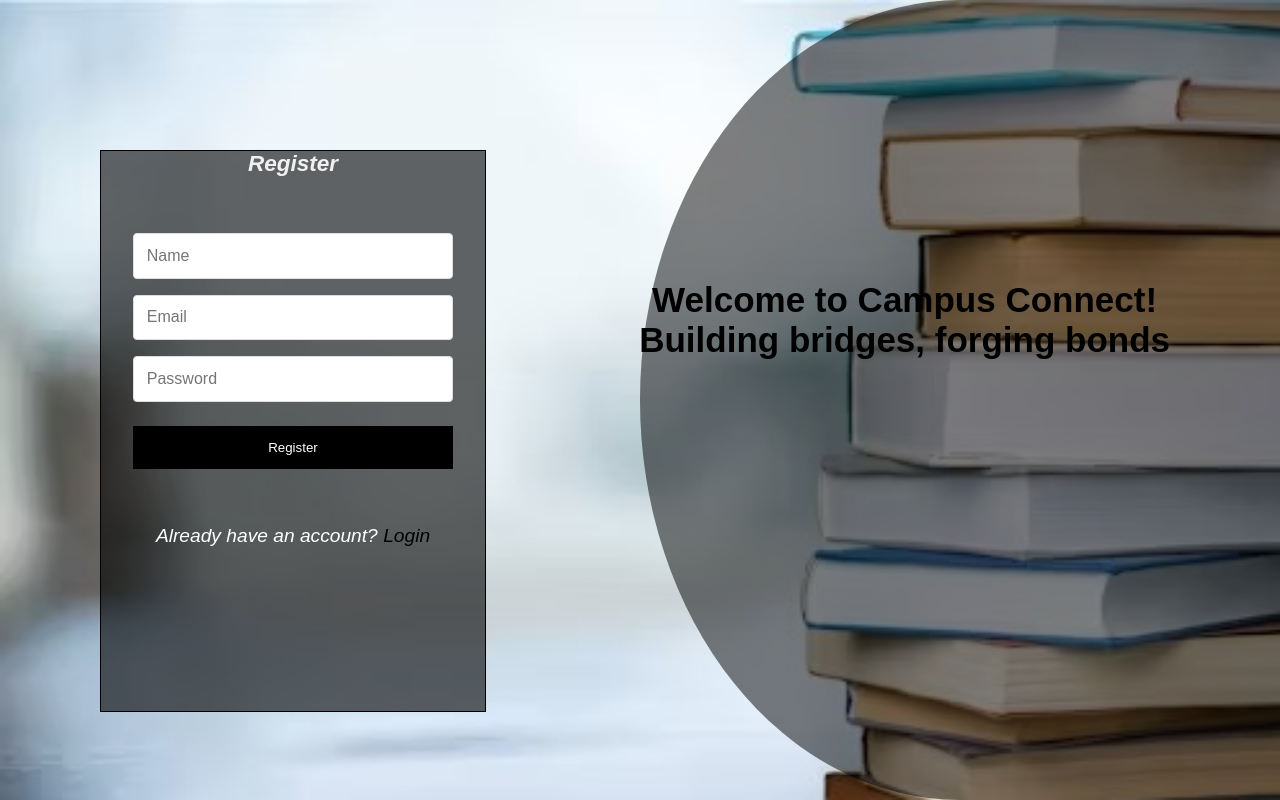
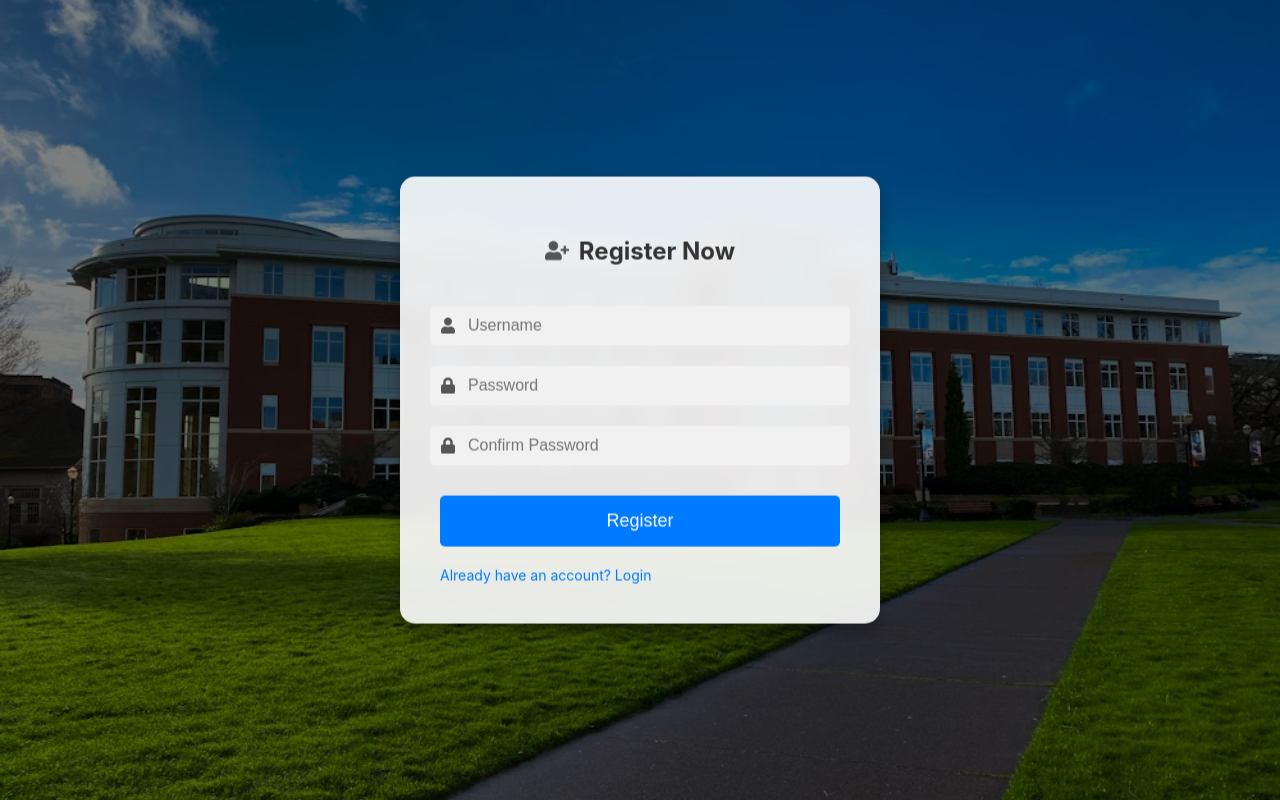
Before and after one commit to Nithiyaprabha/Campus-Connect, a React (Create React App) app in the folder campus-connect/: page /register in a window 1280 px wide. Built offline with nearby package versions, Linux system fonts and the light colour scheme.

Commit message:
basic setup

```diff
--- a/campus-connect/package.json
+++ b/campus-connect/package.json
@@ -12,6 +12,7 @@
     "@testing-library/user-event": "^13.5.0",
     "react": "^18.3.1",
     "react-dom": "^18.3.1",
+    "react-icons": "^5.2.1",
     "react-router-dom": "^6.23.1",
     "react-scripts": "5.0.1",
     "react-slideshow-image": "^4.3.1",
--- a/campus-connect/src/App.js
+++ b/campus-connect/src/App.js
@@ -19,37 +19,52 @@
 
 // export default App;
 
+// import React from 'react';
+// import { BrowserRouter as Router, Routes, Route } from 'react-router-dom';
+// import Register from './Register'; // Adjust the import path as needed
+// import Login from './Login'; // Adjust the import path as needed
+//  import './App.css';
+// import HomePage from './HomePage';
+// import AboutUs from './Aboutus';
+// import AddProduct from './Addproduct';
+// import ForgotPassword from './ForgotPassword';
+// import Home from './Home';
+// import Cart from './Cart';
+// import Products from './Products';
+
+// const App = () => {
+//   return (
+//     <Router>
+//       <div className="App">
+//         <Routes>
+//           <Route path="/" element={<HomePage />} />
+//           <Route path="/register" element={<Register />}/>
+//           <Route path="/login" element={<Login />} />
+//           <Route path="/about" element={<AboutUs />} />
+//           <Route path="/home" element={<Home />} />
+//           <Route path="/products" element={<Products />} />
+//           <Route path="/addproduct" element={<AddProduct />} />
+//           <Route path="/cart" element={<Cart />} />
+//           <Route path="/forgot-password" element={<ForgotPassword />} />
+
+//         </Routes>
+//       </div>
+//     </Router>
+//   );
+// };
+
+// export default App;
+// src/App.js
 import React from 'react';
-import { BrowserRouter as Router, Routes, Route } from 'react-router-dom';
-import Register from './Register'; // Adjust the import path as needed
-import Login from './Login'; // Adjust the import path as needed
- import './App.css';
-import HomePage from './HomePage';
-import AboutUs from './Aboutus';
-import AddProduct from './Addproduct';
-import ForgotPassword from './ForgotPassword';
-import Home from './Home';
-import Cart from './Cart';
-import Products from './Products';
+import Login from './Login';
+import Register from './Register';
+
 
 const App = () => {
   return (
-    <Router>
-      <div className="App">
-        <Routes>
-          <Route path="/" element={<HomePage />} />
-          <Route path="/register" element={<Register />}/>
-          <Route path="/login" element={<Login />} />
-          <Route path="/about" element={<AboutUs />} />
-          <Route path="/home" element={<Home />} />
-          <Route path="/products" element={<Products />} />
-          <Route path="/addproduct" element={<AddProduct />} />
-          <Route path="/cart" element={<Cart />} />
-          <Route path="/forgot-password" element={<ForgotPassword />} />
-
-        </Routes>
-      </div>
-    </Router>
+    <div className="App">
+      <Register />
+    </div>
   );
 };
 
--- a/campus-connect/src/Login.js
+++ b/campus-connect/src/Login.js
@@ -67,88 +67,237 @@
 
 // export default Login;
 
-import React, { useState } from 'react';
-import { Link, useNavigate } from 'react-router-dom';
-import './App.css';
+// import React, { useState } from 'react';
+// import { Link, useNavigate } from 'react-router-dom';
+// import './App.css';
+
+// const Login = () => {
+//   const navigate = useNavigate();
+//   const [formData, setFormData] = useState({
+//     email: '',
+//     password: ''
+//   });
+
+//   const [message, setMessage] = useState('');
+
+//   const handleChange = (e) => {
+//     setFormData({
+//       ...formData,
+//       [e.target.name]: e.target.value
+//     });
+//   };
+
+//   const handleSubmit = async (e) => {
+//     e.preventDefault();
+//     try {
+//       const response = await fetch('https://uniswap-backend-4hjg.onrender.com/api/login', {
+//         method: 'POST',
+//         headers: {
+//           'Content-Type': 'application/json'
+//         },
+//         body: JSON.stringify(formData)
+//       });
+
+//       if (response.ok) {
+//         const { token, user } = await response.json();
+//         localStorage.setItem('adminToken', token);
+//         localStorage.setItem('adminData', JSON.stringify(user));
+//         navigate(`/home?userId=${user._id}`);
+//       } else {
+//         const errorData = await response.json();
+//         setMessage(errorData.error || 'Login failed. Please try again.');
+//       }
+//     } catch (err) {
+//       setMessage('An error occurred. Please try again.');
+//     }
+//   };
+
+//   return (
+//     <div className='Register'>
+//       <p className="welcome">Campus Connect: <br/>Your hub for exchanging books and supplies,<br/> making student life simpler and more sustainable.</p>
+//       <div className="overlay-container">
+//         <div className="overlay"></div>
+//       </div>
+//       <div className="form-container">
+//         <h2>Login</h2>
+//         <form onSubmit={handleSubmit}>
+//           <input
+//             type="email"
+//             name="email"
+//             placeholder="Email"
+//             value={formData.email}
+//             onChange={handleChange}
+//             required
+//           />
+//           <input
+//             type="password"
+//             name="password"
+//             placeholder="Password"
+//             value={formData.password}
+//             onChange={handleChange}
+//             required
+//           />
+//           <button type="submit">Login</button>
+//         </form>
+//         {message && <p>{message}</p>}
+//         <p>
+//           <span className="white-text">Not a member yet?</span>{" "}
+//           <Link to="/register" style={{ color: 'black', textDecoration: 'none' }}>Register</Link>
+//         </p>
+//         <p>
+//           <Link to="/forgot-password" style={{ color: 'black', textDecoration: 'none' }}>Forgot Password?</Link>
+//         </p>
+//       </div>
+//     </div>
+//   );
+// };
+
+// export default Login;
+import React from 'react';
+import styled from 'styled-components';
+import { FaUser, FaLock, FaSignInAlt } from 'react-icons/fa';
+import background from './photo-1607237138185-eedd9c632b0b.avif';
+
+const Background = styled.div`
+  background-image: url(${background});
+  height: 100vh;
+  display: flex;
+  justify-content: center;
+  align-items: center;
+  background-size: cover;
+  background-position: center;
+  position: relative;
+  overflow: hidden;
+  &:before {
+    content: '';
+    position: absolute;
+    top: 0;
+    left: 0;
+    right: 0;
+    bottom: 0;
+    background: rgba(0, 0, 0, 0.5);
+  }
+`;
+
+const LoginContainer = styled.div`
+  background: rgba(255, 255, 255, 0.9);
+  padding: 40px;
+  width: 400px;
+  border-radius: 15px;
+  display: flex;
+  flex-direction: column;
+  align-items: center;
+  box-shadow: 0 8px 16px rgba(0, 0, 0, 0.3);
+  z-index: 1;
+  backdrop-filter: blur(10px);
+  animation: fadeIn 1s ease-in-out;
+
+  @keyframes fadeIn {
+    from {
+      opacity: 0;
+      transform: translateY(-20px);
+    }
+    to {
+      opacity: 1;
+      transform: translateY(0);
+    }
+  }
+`;
+
+const InputContainer = styled.div`
+  width: 100%;
+  display: flex;
+  align-items: center;
+  margin: 10px 0;
+  background: #f1f1f1;
+  border-radius: 5px;
+  padding: 10px;
+  transition: border-color 0.3s ease;
+
+  &:focus-within {
+    border: 1px solid #007bff;
+  }
+`;
+
+const Icon = styled.div`
+  margin-right: 10px;
+  color: #555;
+`;
+
+const Input = styled.input`
+  width: 100%;
+  border: none;
+  background: none;
+  outline: none;
+  font-size: 16px;
+`;
+
+const Button = styled.button`
+  width: 100%;
+  padding: 15px;
+  margin-top: 20px;
+  background: #007bff;
+  color: white;
+  border: none;
+  border-radius: 5px;
+  font-size: 18px;
+  cursor: pointer;
+  transition: background 0.3s ease, transform 0.3s ease;
+
+  &:hover {
+    background: #0056b3;
+    transform: scale(1.05);
+  }
+`;
+
+const Title = styled.h2`
+  margin-bottom: 30px;
+  color: #333;
+  text-align: center;
+  font-family: 'Arial', sans-serif;
+  font-weight: bold;
+  font-size: 24px;
+  display: flex;
+  align-items: center;
+  justify-content: center;
+`;
+
+const LinksContainer = styled.div`
+  width: 100%;
+  display: flex;
+  justify-content: space-between;
+  margin-top: 20px;
+`;
+
+const Link = styled.a`
+  color: #007bff;
+  text-decoration: none;
+  font-size: 14px;
+  &:hover {
+    text-decoration: underline;
+  }
+`;
 
 const Login = () => {
-  const navigate = useNavigate();
-  const [formData, setFormData] = useState({
-    email: '',
-    password: ''
-  });
-
-  const [message, setMessage] = useState('');
-
-  const handleChange = (e) => {
-    setFormData({
-      ...formData,
-      [e.target.name]: e.target.value
-    });
-  };
-
-  const handleSubmit = async (e) => {
-    e.preventDefault();
-    try {
-      const response = await fetch('https://uniswap-backend-4hjg.onrender.com/api/login', {
-        method: 'POST',
-        headers: {
-          'Content-Type': 'application/json'
-        },
-        body: JSON.stringify(formData)
-      });
-
-      if (response.ok) {
-        const { token, user } = await response.json();
-        localStorage.setItem('adminToken', token);
-        localStorage.setItem('adminData', JSON.stringify(user));
-        navigate(`/home?userId=${user._id}`);
-      } else {
-        const errorData = await response.json();
-        setMessage(errorData.error || 'Login failed. Please try again.');
-      }
-    } catch (err) {
-      setMessage('An error occurred. Please try again.');
-    }
-  };
-
   return (
-    <div className='Register'>
-      <p className="welcome">Campus Connect: <br/>Your hub for exchanging books and supplies,<br/> making student life simpler and more sustainable.</p>
-      <div className="overlay-container">
-        <div className="overlay"></div>
-      </div>
-      <div className="form-container">
-        <h2>Login</h2>
-        <form onSubmit={handleSubmit}>
-          <input
-            type="email"
-            name="email"
-            placeholder="Email"
-            value={formData.email}
-            onChange={handleChange}
-            required
-          />
-          <input
-            type="password"
-            name="password"
-            placeholder="Password"
-            value={formData.password}
-            onChange={handleChange}
-            required
-          />
-          <button type="submit">Login</button>
-        </form>
-        {message && <p>{message}</p>}
-        <p>
-          <span className="white-text">Not a member yet?</span>{" "}
-          <Link to="/register" style={{ color: 'black', textDecoration: 'none' }}>Register</Link>
-        </p>
-        <p>
-          <Link to="/forgot-password" style={{ color: 'black', textDecoration: 'none' }}>Forgot Password?</Link>
-        </p>
-      </div>
-    </div>
+    <Background>
+      <LoginContainer>
+        <Title><Icon><FaSignInAlt /></Icon>Welcome to Login</Title>
+        <InputContainer>
+          <Icon><FaUser /></Icon>
+          <Input type="text" placeholder="Username" />
+        </InputContainer>
+        <InputContainer>
+          <Icon><FaLock /></Icon>
+          <Input type="password" placeholder="Password" />
+        </InputContainer>
+        <Button>Login</Button>
+        <LinksContainer>
+          <Link href="/forgot-password">Forgot Password?</Link>
+          <Link href="/create-account">Create an Account</Link>
+        </LinksContainer>
+      </LoginContainer>
+    </Background>
   );
 };
 
--- a/campus-connect/src/Register.js
+++ b/campus-connect/src/Register.js
@@ -149,95 +149,262 @@
 // export default Register;
 
 
-import React, { useState } from 'react';
-import { Link, useNavigate } from 'react-router-dom';
-import './App.css';
+// import React, { useState } from 'react';
+// import { Link, useNavigate } from 'react-router-dom';
+// import './App.css';
+
+// const Register = () => {
+//   const [formData, setFormData] = useState({
+//     name: '',
+//     email: '',
+//     password: ''
+//   });
+
+//   const [message, setMessage] = useState('');
+//   const navigate = useNavigate();
+
+//   const handleChange = (e) => {
+//     setFormData({
+//       ...formData,
+//       [e.target.name]: e.target.value
+//     });
+//   };
+
+//   const handleSubmit = async (event) => {
+//     event.preventDefault();
+
+//     try {
+//       const response = await fetch(`https://uniswap-backend-gj25.onrender.com/api/register`, {
+//         method: 'POST',
+//         headers: {
+//           'Content-Type': 'application/json'
+//         },
+//         body: JSON.stringify(formData)
+//       });
+
+//       if (response.ok) {
+//         const user = await response.json();
+//         localStorage.setItem('adminData', JSON.stringify(user));
+//         navigate(`/home?userId=${user._id}`);
+//       } else {
+//         const errorData = await response.json();
+//         setMessage(errorData.error || "Registration failed. Please try again.");
+//       }
+//     } catch (error) {
+//       console.error("Error:", error);
+//       setMessage("An error occurred. Please try again later.");
+//     }
+//   };
+
+//   return (
+//     <div className='Register'>
+//       <p className="welcome">Welcome to Campus Connect!<br />Building bridges, forging bonds</p>
+//       <div className="overlay-container">
+//         <div className="overlay"></div>
+//       </div>
+//       <div className="form-container">
+//         <h2>Register</h2>
+//         <form onSubmit={handleSubmit}>
+//           <input
+//             type="text"
+//             name="name"
+//             placeholder="Name"
+//             value={formData.name}
+//             onChange={handleChange}
+//             required
+//           />
+//           <input
+//             type="email"
+//             name="email"
+//             placeholder="Email"
+//             value={formData.email}
+//             onChange={handleChange}
+//             required
+//           />
+//           <input
+//             type="password"
+//             name="password"
+//             placeholder="Password"
+//             value={formData.password}
+//             onChange={handleChange}
+//             required
+//           />
+//           <button type="submit">Register</button>
+//         </form>
+//         {message && <p>{message}</p>}
+//         <p>
+//           <span className="white-text">Already have an account?</span>{" "}
+//           <Link to="/login" style={{ color: 'black', textDecoration: 'none' }}>Login</Link>
+//         </p>
+//       </div>
+//     </div>
+//   );
+// };
+
+// export default Register;
+
+
+import React from 'react';
+import styled from 'styled-components';
+import { FaUserPlus, FaUser, FaLock } from 'react-icons/fa';
+import background from './photo-1607237138185-eedd9c632b0b.avif';
+
+const Background = styled.div`
+  background-image: url(${background});
+  height: 100vh;
+  display: flex;
+  justify-content: center;
+  align-items: center;
+  background-size: cover;
+  background-position: center;
+  position: relative;
+  overflow: hidden;
+  &:before {
+    content: '';
+    position: absolute;
+    top: 0;
+    left: 0;
+    right: 0;
+    bottom: 0;
+    background: rgba(0, 0, 0, 0.5);
+  }
+`;
+
+const RegisterContainer = styled.div`
+  background: rgba(255, 255, 255, 0.9);
+  padding: 40px;
+  width: 400px;
+  border-radius: 15px;
+  display: flex;
+  flex-direction: column;
+  align-items: center;
+  justify-content: center; /* Center the content vertically */
+  position: absolute;
+  top: 50%;
+  transform: translateY(-50%);
+  box-shadow: 0 8px 16px rgba(0, 0, 0, 0.3);
+  z-index: 1;
+  backdrop-filter: blur(10px);
+  animation: fadeIn 1s ease-in-out;
+
+  @keyframes fadeIn {
+    from {
+      opacity: 0;
+      transform: translateY(-20px);
+    }
+    to {
+      opacity: 1;
+      transform: translateY(0);
+    }
+  }
+`;
+
+const Title = styled.h2`
+  margin-bottom: 30px;
+  color: #333;
+  text-align: center;
+  font-weight: bold;
+  font-size: 24px;
+  display: flex;
+  align-items: center;
+  justify-content: center;
+`;
+
+const Icon = styled.div`
+  margin-right: 10px;
+  color: #555;
+  display: flex;
+  align-items: center;
+`;
+
+const RegisterNow = styled.span`
+  display: flex;
+  align-items: center;
+`;
+
+const InputContainer = styled.div`
+  width: 100%;
+  display: flex;
+  align-items: center;
+  margin: 10px 0;
+  background: #f1f1f1;
+  border-radius: 5px;
+  padding: 10px;
+  transition: border-color 0.3s ease;
+
+  &:focus-within {
+    border: 1px solid #007bff;
+  }
+`;
+
+const Input = styled.input`
+  width: 100%;
+  border: none;
+  background: none;
+  outline: none;
+  font-size: 16px;
+`;
+
+const Button = styled.button`
+  width: 100%;
+  padding: 15px;
+  margin-top: 20px;
+  background: #007bff;
+  color: white;
+  border: none;
+  border-radius: 5px;
+  font-size: 18px;
+  cursor: pointer;
+  transition: background 0.3s ease, transform 0.3s ease;
+
+  &:hover {
+    background: #0056b3;
+    transform: scale(1.05);
+  }
+`;
+
+const LinksContainer = styled.div`
+  width: 100%;
+  display: flex;
+  justify-content: space-between;
+  margin-top: 20px;
+`;
+
+const Link = styled.a`
+  color: #007bff;
+  text-decoration: none;
+  font-size: 14px;
+  &:hover {
+    text-decoration: underline;
+  }
+`;
 
 const Register = () => {
-  const [formData, setFormData] = useState({
-    name: '',
-    email: '',
-    password: ''
-  });
-
-  const [message, setMessage] = useState('');
-  const navigate = useNavigate();
-
-  const handleChange = (e) => {
-    setFormData({
-      ...formData,
-      [e.target.name]: e.target.value
-    });
-  };
-
-  const handleSubmit = async (event) => {
-    event.preventDefault();
-
-    try {
-      const response = await fetch(`https://uniswap-backend-gj25.onrender.com/api/register`, {
-        method: 'POST',
-        headers: {
-          'Content-Type': 'application/json'
-        },
-        body: JSON.stringify(formData)
-      });
-
-      if (response.ok) {
-        const user = await response.json();
-        localStorage.setItem('adminData', JSON.stringify(user));
-        navigate(`/home?userId=${user._id}`);
-      } else {
-        const errorData = await response.json();
-        setMessage(errorData.error || "Registration failed. Please try again.");
-      }
-    } catch (error) {
-      console.error("Error:", error);
-      setMessage("An error occurred. Please try again later.");
-    }
-  };
-
   return (
-    <div className='Register'>
-      <p className="welcome">Welcome to Campus Connect!<br />Building bridges, forging bonds</p>
-      <div className="overlay-container">
-        <div className="overlay"></div>
-      </div>
-      <div className="form-container">
-        <h2>Register</h2>
-        <form onSubmit={handleSubmit}>
-          <input
-            type="text"
-            name="name"
-            placeholder="Name"
-            value={formData.name}
-            onChange={handleChange}
-            required
-          />
-          <input
-            type="email"
-            name="email"
-            placeholder="Email"
-            value={formData.email}
-            onChange={handleChange}
-            required
-          />
-          <input
-            type="password"
-            name="password"
-            placeholder="Password"
-            value={formData.password}
-            onChange={handleChange}
-            required
-          />
-          <button type="submit">Register</button>
-        </form>
-        {message && <p>{message}</p>}
-        <p>
-          <span className="white-text">Already have an account?</span>{" "}
-          <Link to="/login" style={{ color: 'black', textDecoration: 'none' }}>Login</Link>
-        </p>
-      </div>
-    </div>
+    <Background>
+      <RegisterContainer>
+        <Title>
+          <Icon><FaUserPlus /></Icon>
+          <RegisterNow>Register Now</RegisterNow>
+        </Title>
+        <InputContainer>
+          <Icon><FaUser /></Icon>
+          <Input type="text" placeholder="Username" />
+        </InputContainer>
+        <InputContainer>
+          <Icon><FaLock /></Icon>
+          <Input type="password" placeholder="Password" />
+        </InputContainer>
+        <InputContainer>
+          <Icon><FaLock /></Icon>
+          <Input type="password" placeholder="Confirm Password" />
+        </InputContainer>
+        <Button>Register</Button>
+        <LinksContainer>
+          <Link href="/login">Already have an account? Login</Link>
+        </LinksContainer>
+      </RegisterContainer>
+    </Background>
   );
 };
 
```
Also changed, not shown: campus-connect/src/photo-1607237138185-eedd9c632b0b.avif (added), 1 other file (tests, documents, lock files or other folders).
